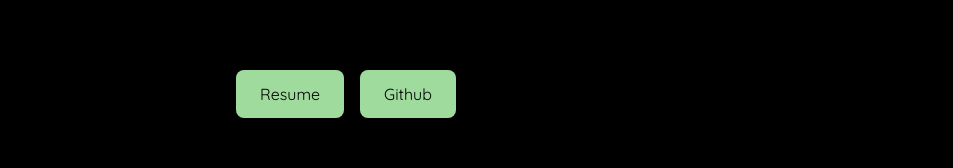
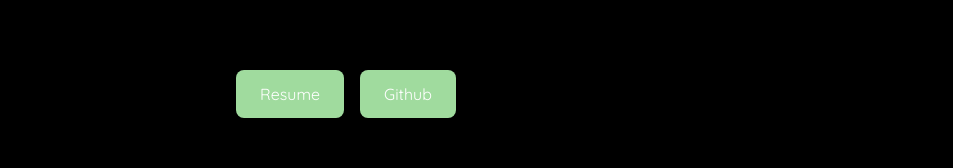
Before and after one commit to shreyasichauhan19/ShreyasiChauhan, a React (Vite) app: page / in a window 1280 px wide. Shown: the part 730-898 px from the top of the page, without its empty margins (294-1247 px from the left). Built offline with nearby package versions, Linux system fonts and the light colour scheme; a web font is replaced by a local one.

Commit message:
font color on button white

```diff
--- a/src/Pages/Hero.jsx
+++ b/src/Pages/Hero.jsx
@@ -24,7 +24,7 @@
     rel="noopener noreferrer"
   >
     <button
-      className="bg-primary-400 text-white px-6 py-3 rounded-lg shadow-md
+      className="bg-primary-400 text-grayscale-50 px-6 py-3 rounded-lg shadow-md
       hover:bg-primary-700 transition duration-300"
       style={{ fontFamily: "Quicksand" }}
     >
@@ -39,7 +39,7 @@
     rel="noopener noreferrer"
   >
     <button
-      className="bg-primary-400 text-white px-6 py-3 rounded-lg shadow-md
+      className="bg-primary-400 text-grayscale-50 px-6 py-3 rounded-lg shadow-md
       hover:bg-primary-700 transition duration-300"
       style={{ fontFamily: "Quicksand" }}
     >
```
